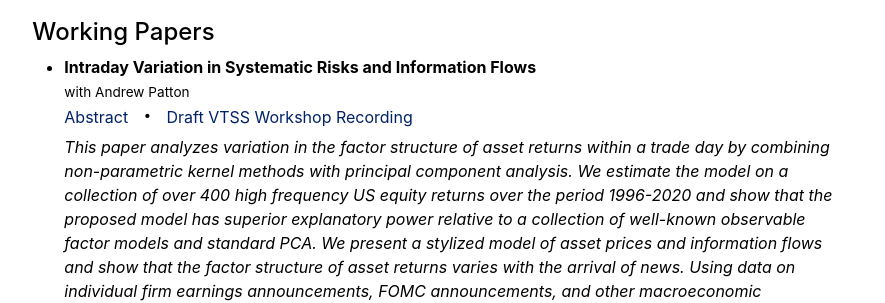
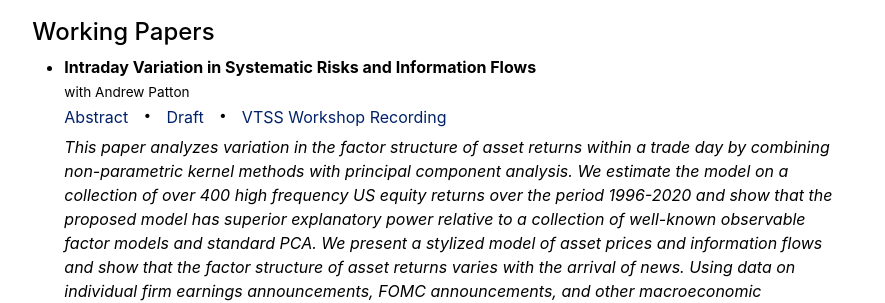
Before and after one commit to yasin-simsek/yasin-simsek.github.io, a Jekyll site: the page built from research.md, in a window 1280 px wide. Shown: the part 292-595 px from the top of the page, without its empty margins (197-1082 px from the left). Built offline with Jekyll 4.4.1, drawn with Linux system fonts in a browser that asks for light colours.

Commit message:
middot added

```diff
--- a/research.md
+++ b/research.md
@@ -61,9 +61,14 @@ title: "Research"
 
 #### Working Papers
 * **Intraday Variation in Systematic Risks and Information Flows**
-<br> <span style="font-size: 0.85em;">with <a href="https://public.econ.duke.edu/~ap172/" style="font-size: inherit; text-decoration: none; color: black;">Andrew Patton</a></span> <br> <span class="abstract-toggle" onclick="toggleAbstract(this)">Abstract</span> <span class="middot">&middot;</span> <a href="https://papers.ssrn.com/sol3/papers.cfm?abstract_id=5006587" class="no-underline">Draft</a>
+<br>
+<span style="font-size: 0.85em;">with <a href="https://public.econ.duke.edu/~ap172/" style="font-size: inherit; text-decoration: none; color: black;">Andrew Patton</a></span>
+<br>
+<span class="abstract-toggle" onclick="toggleAbstract(this)">Abstract</span>
+<span class="middot">&middot;</span>
+<a href="https://papers.ssrn.com/sol3/papers.cfm?abstract_id=5006587" class="no-underline">Draft</a>
+<span class="middot">&middot;</span>
 <a href="https://www.youtube.com/watch?v=xzrGnCQXz_k" class="no-underline">VTSS Workshop Recording</a>
-<!-- <span class="middot">&middot;</span> <span style="color:#012169;">Online Appendix</span>  -->
 <span class="abstract-content"> *This paper analyzes variation in the factor structure of asset returns within a trade day by combining non-parametric kernel methods with principal component analysis. We estimate the model on a collection of over 400 high frequency US equity returns over the period 1996-2020 and show that the proposed model has superior explanatory power relative to a collection of well-known observable factor models and standard PCA. We present a stylized model of asset prices and information flows and show that the factor structure of asset returns varies with the arrival of news. Using data on individual firm earnings announcements, FOMC announcements, and other macroeconomic announcements, we provide evidence consistent with our stylized model, that the superior performance of the proposed model is due to time variation in the factor structure of asset returns around times of information flows.*</span>
 
 * **Generalized Autoregressive Score Trees and Forests**
```
